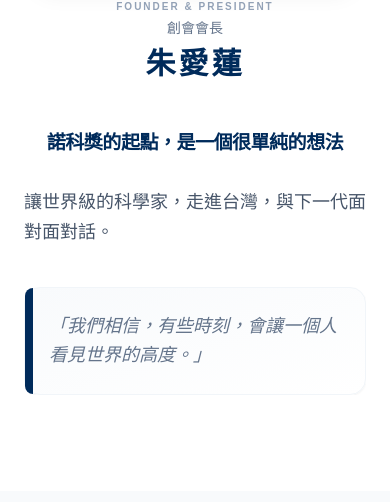
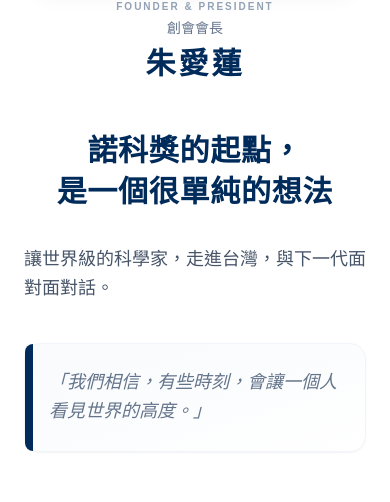
Before and after one commit to sky940714/nsic-website, a React (Vite) app: page / in a window 390 px wide. Shown: the part 3197-3699 px from the top of the page. Built offline with nearby package versions, Linux system fonts and the light colour scheme.

Commit message:
會長文字更改

```diff
--- a/src/components/PresidentSection.tsx
+++ b/src/components/PresidentSection.tsx
@@ -11,7 +11,7 @@ export default function PresidentSection() {
                     <div className="w-12 h-1 bg-[#002B5B] rounded-full mx-auto md:mx-0"></div>
                 </div>
 
-                {/* 內容區塊 */}
+                {/* 內容區塊：使用 flex 控制手機與電腦的順序 */}
                 <div className="flex flex-col md:flex-row items-center md:items-start gap-12 lg:gap-20">
 
                     {/* 區塊 1：文字與引言 */}
@@ -22,12 +22,11 @@ export default function PresidentSection() {
                             “
                         </div>
 
-                        {/* 為了防止手機版強制單行超出螢幕，加上 overflow-x-hidden 保護 */}
-                        <div className="relative z-10 w-full overflow-x-hidden md:overflow-visible">
+                        <div className="relative z-10 w-full">
 
-                            {/* 核心理念大字：針對手機版強制不斷行 (whitespace-nowrap) 並縮小字級 */}
-                            <h3 className="text-[19px] sm:text-2xl md:text-3xl lg:text-4xl font-bold text-[#002B5B] leading-snug tracking-tight md:tracking-wide mb-8 text-center md:text-left whitespace-nowrap md:whitespace-normal">
-                                諾科獎的起點，<br className="hidden md:block" />是一個很單純的想法
+                            {/* 核心理念大字：恢復大字體，並使用 <br /> 強制在所有設備斷成兩行 */}
+                            <h3 className="text-3xl lg:text-4xl font-bold text-[#002B5B] leading-snug tracking-wide mb-8 text-center md:text-left">
+                                諾科獎的起點，<br />是一個很單純的想法
                             </h3>
 
                             {/* 內文說明 */}
```
